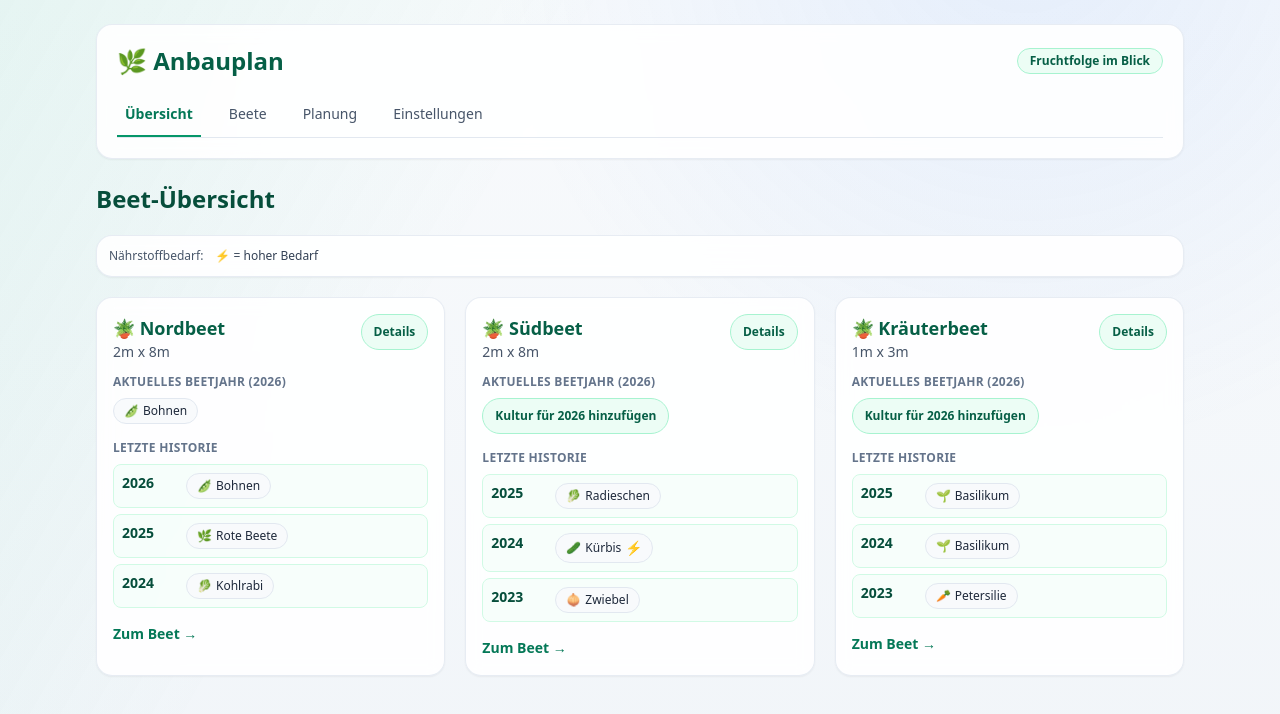
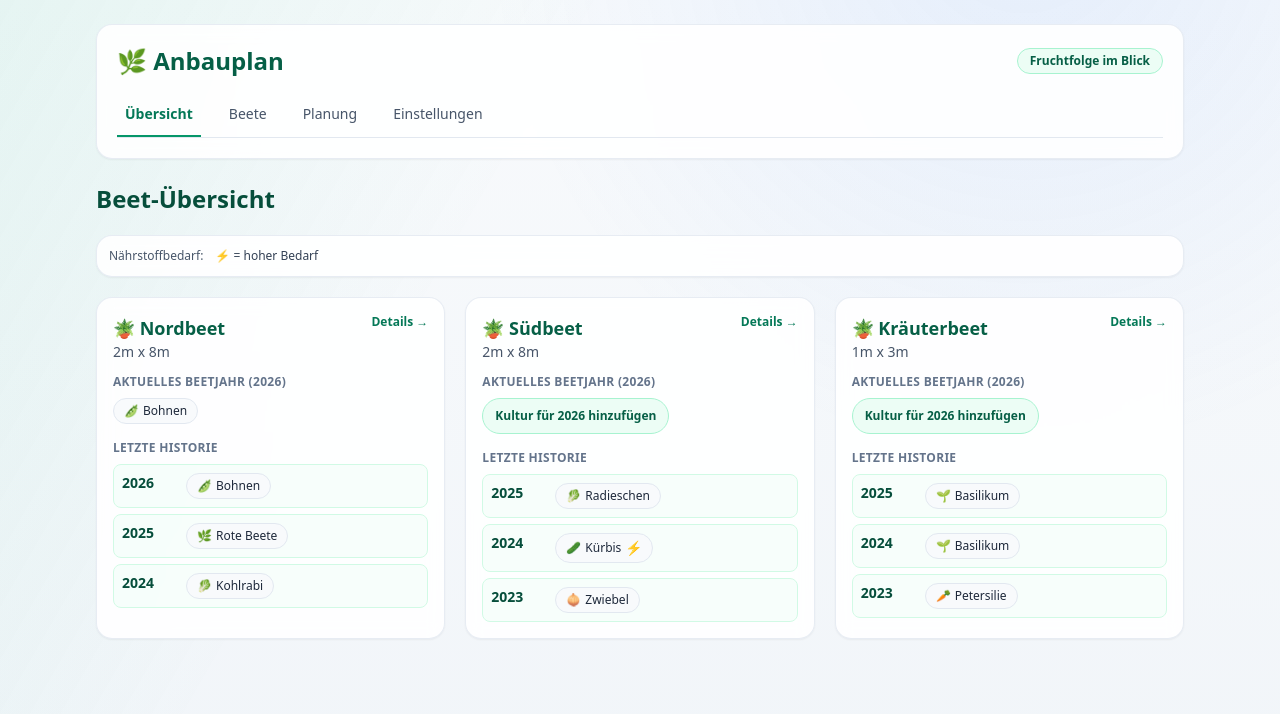
Before and after one commit to widmerin/Garden-Planner, a Nuxt app: page / in a window 1280 px wide. Shown: the top 714 px of the page. Built offline with nearby package versions, Linux system fonts and the light colour scheme.

Commit message:
Make cards on dashboard clickable

```diff
--- a/pages/index.vue
+++ b/pages/index.vue
@@ -44,6 +44,10 @@ const hasHighDemand = (value: NutrientDemand | string): boolean => {
   const normalized = String(value).toLowerCase().trim()
   return normalized === 'high' || normalized === 'hoch'
 }
+
+const openBed = async (bedId: string) => {
+  await navigateTo(`/beds/${bedId}`)
+}
 </script>
 
 <template>
@@ -58,18 +62,22 @@ const hasHighDemand = (value: NutrientDemand | string): boolean => {
     </div>
 
     <div class="space-y-3 md:hidden">
-      <article v-for="item in summary" :key="`mobile-${item.bed.id}`" class="card-soft p-3">
+      <article
+        v-for="item in summary"
+        :key="`mobile-${item.bed.id}`"
+        class="card-soft cursor-pointer p-3"
+        role="link"
+        tabindex="0"
+        @click="openBed(item.bed.id)"
+        @keydown.enter.prevent="openBed(item.bed.id)"
+        @keydown.space.prevent="openBed(item.bed.id)"
+      >
         <div class="flex items-start justify-between gap-2">
           <div class="min-w-0">
             <h3 class="truncate text-base font-semibold text-emerald-800">🪴 {{ item.bed.name }}</h3>
             <p class="text-xs text-slate-600">{{ item.bed.width }}m x {{ item.bed.height }}m</p>
           </div>
-          <NuxtLink
-            :to="`/beds/${item.bed.id}`"
-            class="inline-flex min-h-9 items-center justify-center rounded-full border border-emerald-200 bg-emerald-50 px-2.5 py-1 text-xs font-semibold text-emerald-800 hover:bg-emerald-100"
-          >
-            Details
-          </NuxtLink>
+          <span class="text-xs font-semibold text-emerald-700">Details →</span>
         </div>
 
         <div class="mt-2">
@@ -126,18 +134,22 @@ const hasHighDemand = (value: NutrientDemand | string): boolean => {
     </div>
 
     <div class="hidden gap-5 md:grid md:grid-cols-2 xl:grid-cols-3">
-      <article v-for="item in summary" :key="item.bed.id" class="card-soft p-4">
+      <article
+        v-for="item in summary"
+        :key="item.bed.id"
+        class="card-soft cursor-pointer p-4"
+        role="link"
+        tabindex="0"
+        @click="openBed(item.bed.id)"
+        @keydown.enter.prevent="openBed(item.bed.id)"
+        @keydown.space.prevent="openBed(item.bed.id)"
+      >
         <div class="mb-3 flex items-start justify-between gap-2">
           <div>
             <h3 class="text-lg font-semibold text-emerald-800">🪴 {{ item.bed.name }}</h3>
             <p class="text-sm text-slate-600">{{ item.bed.width }}m x {{ item.bed.height }}m</p>
           </div>
-          <NuxtLink
-            :to="`/beds/${item.bed.id}`"
-            class="inline-flex min-h-9 items-center justify-center rounded-full border border-emerald-200 bg-emerald-50 px-3 py-1 text-xs font-semibold text-emerald-800 hover:bg-emerald-100"
-          >
-            Details
-          </NuxtLink>
+          <span class="text-xs font-semibold text-emerald-700">Details →</span>
         </div>
 
         <div class="mb-4">
@@ -190,10 +202,6 @@ const hasHighDemand = (value: NutrientDemand | string): boolean => {
           </div>
           <p v-else class="text-sm text-slate-500">Keine Historie</p>
         </div>
-
-        <NuxtLink :to="`/beds/${item.bed.id}`" class="mt-4 inline-block text-sm font-semibold text-emerald-700 hover:underline">
-          Zum Beet →
-        </NuxtLink>
       </article>
     </div>
   </section>
```
